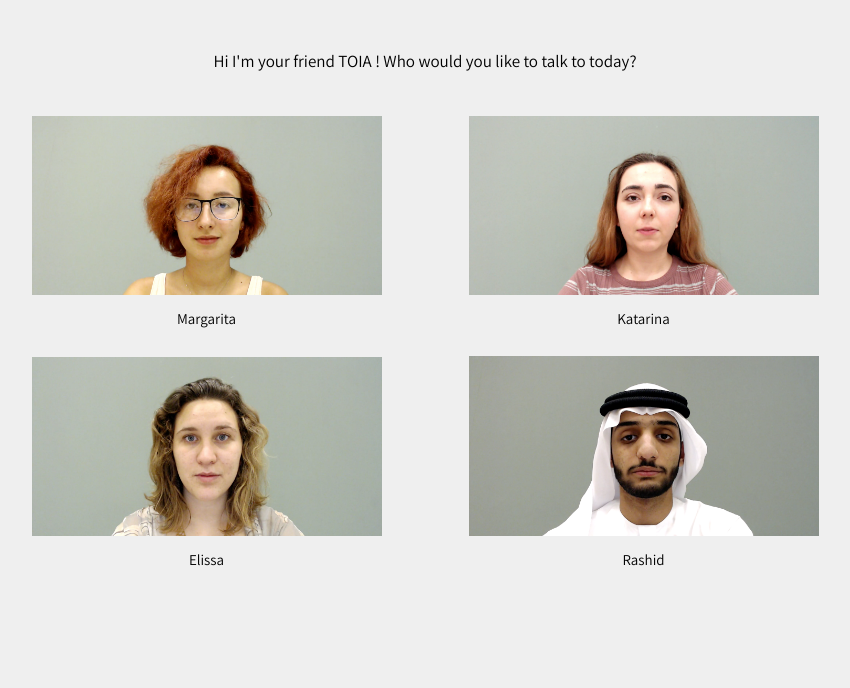
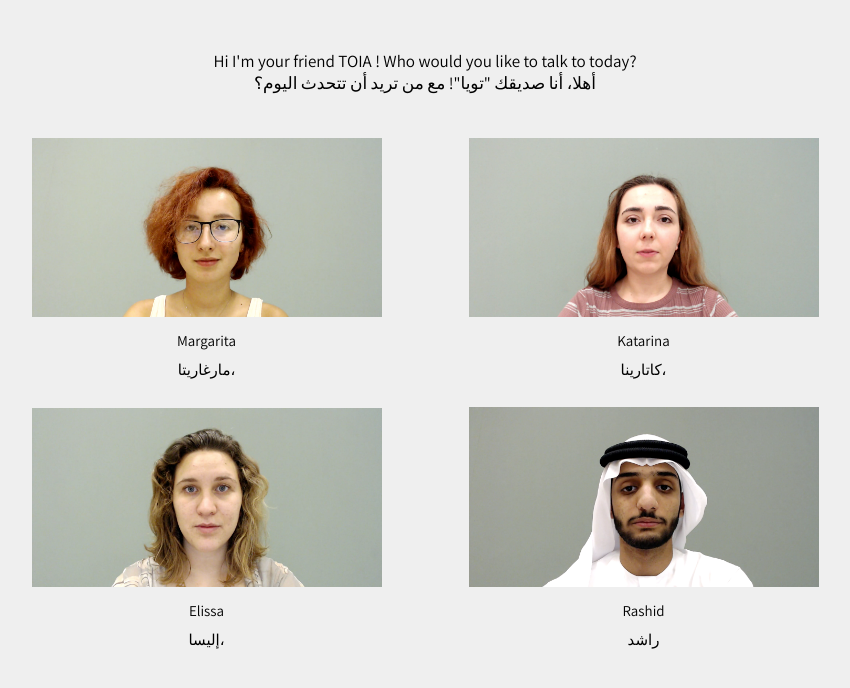
Before and after one commit to nizarhabash1/TOIA-NYUAD, a Flask app: page / in a window 1280 px wide. Shown: the top 688 px of the page, without its empty margins (215-1065 px from the left). Run offline with Flask 2, Linux system fonts and the light colour scheme; parts of the project's set-up code (start-up, migrations or seed data) failed here and were passed over.

Commit message:
uploaded Arabic in the select avatar and select langauge page

```diff
--- a/web-player/templates/choose_avatar.html
+++ b/web-player/templates/choose_avatar.html
@@ -9,7 +9,10 @@
 </head>
 <body>
 
-<div class="message">Hi I'm your friend TOIA ! Who would you like to talk to today?</div>
+<div class="message">Hi I'm your friend TOIA ! Who would you like to talk to today?<br>
+  أهلا، أنا صديقك "تويا"! مع من تريد أن تتحدث اليوم؟
+
+</div>
 
 <div class="container">
 <form action="margarita" class ="avatar_container">
@@ -17,6 +20,7 @@
       <input type="image" src="./static/images/margarita.png" value="margarita" class="image_form" />
     </div>
     <div class="caption">Margarita</div>
+        <div class="caption">مارغاريتا،</div>
 </form>
 
 
@@ -25,6 +29,7 @@
     <input type="image" src="./static/images/katarina.png" value="katarina" class="image_form"/>
   </div>
     <div class="caption">Katarina</div>
+    <div class="caption">كاتارينا،</div>
 </form>
 
 
@@ -33,6 +38,8 @@
     <input type="image" src="./static/images/gabriela.png" value="gabriela" class="image_form"/>
   </div>
     <div class="caption">Elissa</div>
+    <div class="caption">إليسا،</div>
+
 </form>
 
 
@@ -41,6 +48,7 @@
     <input type="image" src="./static/images/rashid.png" value="rashid" class="image_form"/>
   </div>
     <div class="caption">Rashid</div>
+    <div class="caption">راشد</div>
 </form>
 </div>
 
--- a/web-player/templates/choose_language.html
+++ b/web-player/templates/choose_language.html
@@ -26,7 +26,7 @@
 
     <div class="individual_form">
       <form action="{{avatar}}/arabic" class = "language_arabic">
-        <input type="submit" value="Arabic"/>
+        <input type="submit" value="عربي"/>
       </form>
     </div>
 
--- a/web-player/templates/main.html
+++ b/web-player/templates/main.html
@@ -180,6 +180,10 @@
           console.log('bind - playing');
         });
 
+        $('#avatar_video').on('canplay', function() {
+          $('#avatar_video').css('visibility', 'visible')
+        });
+
         var player = document.getElementById('avatar_video');
 
       // TALKING MODE
```
Also changed, not shown: web-player/static/images/four_avatar.png (added), web-player/static/images/language.png (added).
